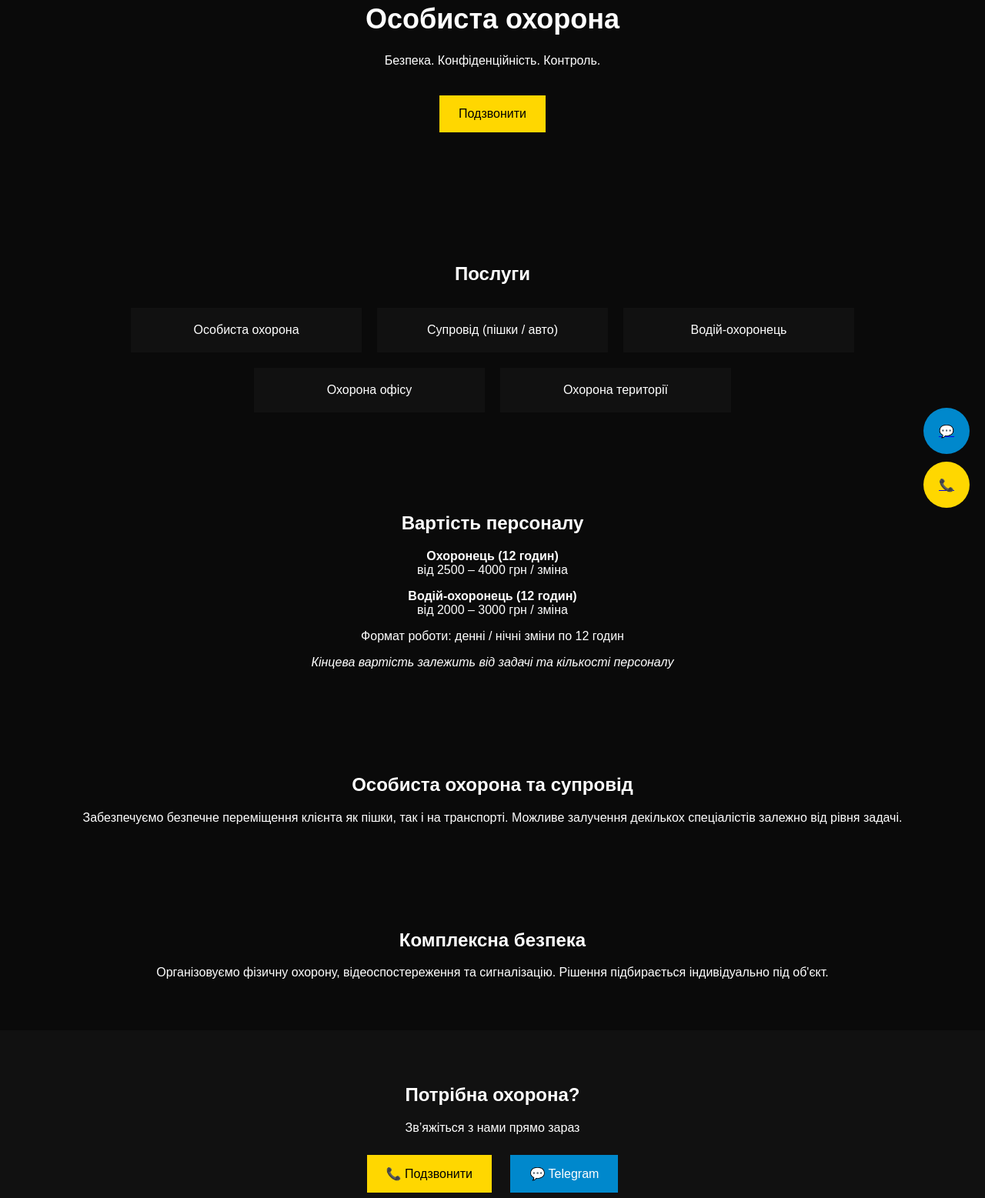
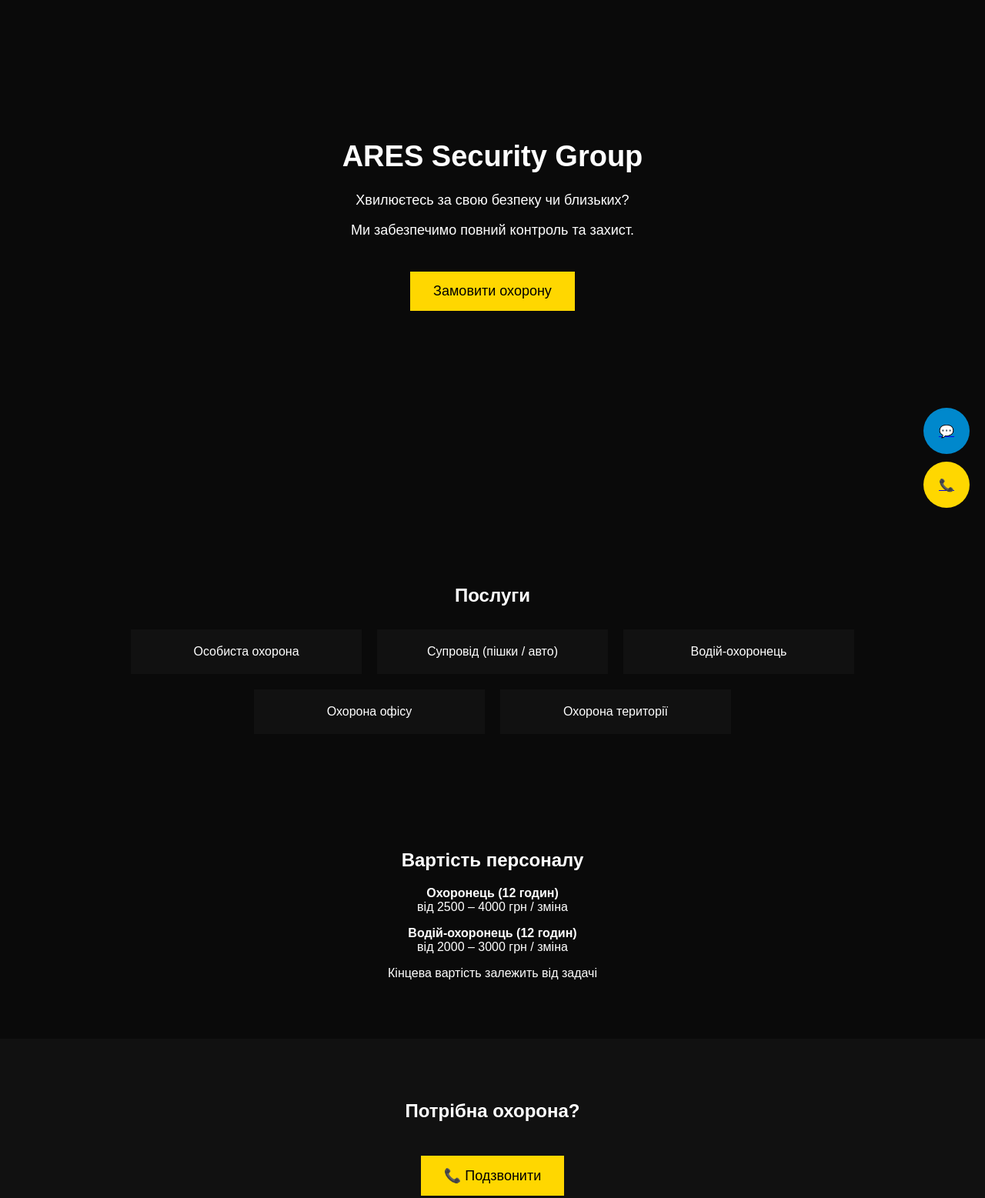
Before and after one commit to atlet13/Static-Site, a plain HTML site: page index.html in a window 1280 px wide. Shown: the part 120-1677 px from the top of the page at 77% size. Drawn offline with Linux system fonts and the light colour scheme.

Commit message:
Update index.html

```diff
--- a/index.html
+++ b/index.html
@@ -3,7 +3,7 @@
 <head>
 <meta charset="UTF-8">
 <meta name="viewport" content="width=device-width, initial-scale=1.0">
-<title>Security Group</title>
+<title>ARES Security Group</title>
 
 <style>
 body {
@@ -50,6 +50,7 @@
   background: linear-gradient(180deg, #0a0a0a, #111);
   padding: 80px 30px;
   transition: 0.5s cubic-bezier(0.22, 1, 0.36, 1);
+  z-index: 1001;
 }
 
 .side-menu.active {
@@ -68,28 +69,58 @@
   color: gold;
 }
 
-/* HEADER */
-header {
+/* HERO (ГОЛОВНИЙ ЕКРАН) */
+.hero {
+  position: relative;
+  height: 100vh;
+  display: flex;
+  justify-content: center;
+  align-items: center;
   text-align: center;
-  padding: 100px 20px;
+  overflow: hidden;
 }
 
-h1 {
-  font-size: 36px;
+/* ВІДЕО ФОН (поки без відео — просто чорний фон) */
+.hero video {
+  position: absolute;
+  top: 50%;
+  left: 50%;
+  width: 100%;
+  height: 100%;
+  object-fit: cover;
+  transform: translate(-50%, -50%);
+  opacity: 0.4;
 }
 
-.btn {
+/* ТЕКСТ ПОВЕРХ */
+.hero-content {
+  position: relative;
+  z-index: 2;
+}
+
+.hero h1 {
+  font-size: 38px;
+}
+
+.hero p {
+  font-size: 18px;
+  margin-top: 10px;
+}
+
+/* КНОПКА */
+.btn-main {
+  margin-top: 25px;
+  padding: 15px 30px;
   background: gold;
   color: black;
-  padding: 15px 25px;
   text-decoration: none;
+  font-size: 18px;
   display: inline-block;
-  margin-top: 20px;
 }
 
-/* SECTION */
+/* СЕКЦІЇ */
 section {
-  padding: 50px 20px;
+  padding: 60px 20px;
   text-align: center;
 }
 
@@ -109,24 +140,6 @@
 /* CTA */
 .cta {
   background: #111;
-  padding: 50px 20px;
-}
-
-.btn-call, .btn-tg {
-  display: inline-block;
-  margin: 10px;
-  padding: 15px 25px;
-  text-decoration: none;
-}
-
-.btn-call {
-  background: gold;
-  color: black;
-}
-
-.btn-tg {
-  background: #0088cc;
-  color: white;
 }
 
 /* FLOAT BUTTONS */
@@ -165,18 +178,29 @@
 <div id="overlay" onclick="toggleMenu()"></div>
 
 <div id="sideMenu" class="side-menu">
-  <a href="#">Головна</a>
   <a href="#services">Послуги</a>
   <a href="#prices">Ціни</a>
   <a href="#contact">Контакти</a>
 </div>
 
-<header>
-  <h1>Особиста охорона</h1>
-  <p>Безпека. Конфіденційність. Контроль.</p>
-  <a href="tel:+380XXXXXXXXX" class="btn">Подзвонити</a>
-</header>
+<!-- ГОЛОВНИЙ ЕКРАН -->
+<div class="hero">
 
+  <!-- СЮДИ ПОТІМ ВСТАВИМО ВІДЕО -->
+  <!-- <video autoplay muted loop>
+    <source src="video.mp4" type="video/mp4">
+  </video> -->
+
+  <div class="hero-content">
+    <h1>ARES Security Group</h1>
+    <p>Хвилюєтесь за свою безпеку чи близьких?</p>
+    <p>Ми забезпечимо повний контроль та захист.</p>
+
+    <a href="#services" class="btn-main">Замовити охорону</a>
+  </div>
+</div>
+
+<!-- ПОСЛУГИ -->
 <section id="services">
   <h2>Послуги</h2>
   <div class="cards">
@@ -188,43 +212,28 @@
   </div>
 </section>
 
+<!-- ЦІНИ -->
 <section id="prices">
   <h2>Вартість персоналу</h2>
 
   <p><b>Охоронець (12 годин)</b><br>від 2500 – 4000 грн / зміна</p>
   <p><b>Водій-охоронець (12 годин)</b><br>від 2000 – 3000 грн / зміна</p>
 
-  <p>Формат роботи: денні / нічні зміни по 12 годин</p>
-
-  <p><i>Кінцева вартість залежить від задачі та кількості персоналу</i></p>
+  <p>Кінцева вартість залежить від задачі</p>
 </section>
 
-<section>
-  <h2>Особиста охорона та супровід</h2>
-  <p>
-  Забезпечуємо безпечне переміщення клієнта як пішки, так і на транспорті.
-  Можливе залучення декількох спеціалістів залежно від рівня задачі.
-  </p>
+<!-- КОНТАКТИ -->
+<section class="cta" id="contact">
+  <h2>Потрібна охорона?</h2>
+
+  <a href="tel:+380XXXXXXXXX" class="btn-main">📞 Подзвонити</a>
+  <br><br>
+  <a href="https://t.me/your_username" class="btn-main">💬 Telegram</a>
+
+  <p>Працюємо по Києву та області</p>
 </section>
 
-<section>
-  <h2>Комплексна безпека</h2>
-  <p>
-  Організовуємо фізичну охорону, відеоспостереження та сигналізацію.
-  Рішення підбирається індивідуально під об'єкт.
-  </p>
-</section>
-
-<section class="cta" id="contact">
-  <h2>Потрібна охорона?</h2>
-  <p>Зв’яжіться з нами прямо зараз</p>
-
-  <a href="tel:+380XXXXXXXXX" class="btn-call">📞 Подзвонити</a>
-  <a href="https://t.me/your_username" class="btn-tg">💬 Telegram</a>
-
-  <p>Працюємо по Києву та Київській області</p>
-</section>
-
+<!-- FLOAT -->
 <a href="tel:+380XXXXXXXXX" class="call-float">📞</a>
 <a href="https://t.me/your_username" class="tg-float">💬</a>
 
```
